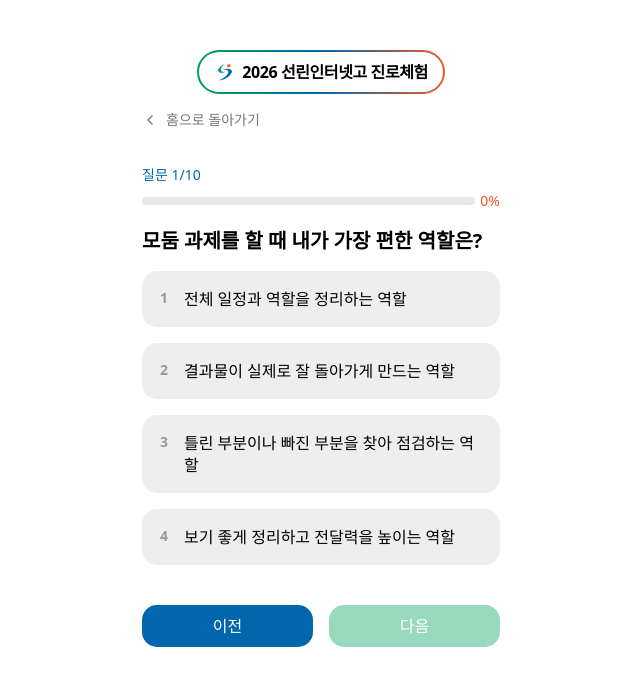
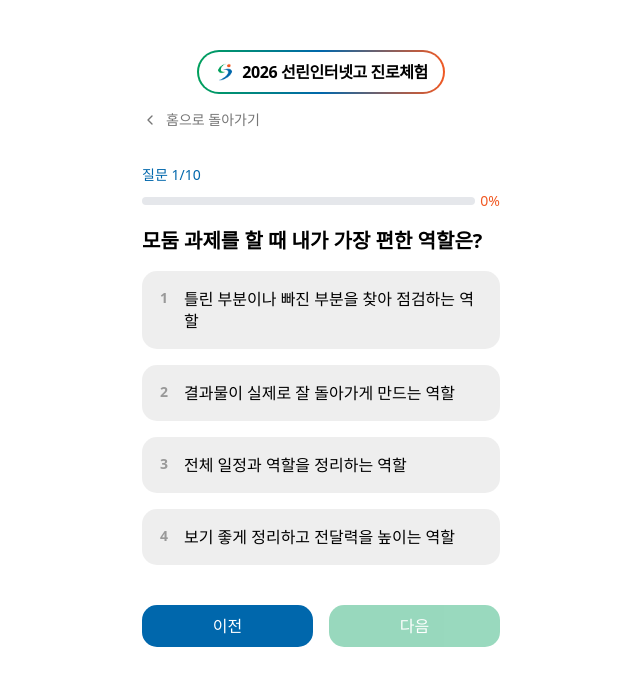
Before and after one commit to jungwj09/sunrin-career-exploration, a Next.js app: page /question/major in a window 1280 px wide. Shown: the top 686 px of the page, without its empty margins (319-959 px from the left). Built offline with nearby package versions, Linux system fonts and the light colour scheme; a web font is replaced by a local one.

Commit message:
refactor: replace index-based answers with string values

```diff
--- a/src/components/question/ClubQuestionView.tsx
+++ b/src/components/question/ClubQuestionView.tsx
@@ -1,13 +1,13 @@
 "use client";
 
-import { useState } from "react";
+import { useState, useMemo } from "react";
 import { useRouter } from "next/navigation";
 import YearBadge from "@/components/shared/YearBadge";
 import HomeButton from "@/components/shared/HomeButton";
 import QuestionProgress from "@/components/question/QuestionProgress";
 import QuestionOptionItem from "@/components/question/QuestionOptionItem";
 import QuestionFooterNav from "@/components/question/QuestionFooterNav";
-import type { QuestionData, MajorKey } from "@/lib/question/types";
+import type { QuestionData, MajorKey, QuestionOption } from "@/lib/question/types";
 
 const ACCENT_COLOR: Record<MajorKey, string> = {
   infosec: "var(--infosec)",
@@ -23,6 +23,19 @@ const SELECTED_BG_COLOR: Record<MajorKey, string> = {
   design: "rgba(39, 106, 173, 0.3)",
 };
 
+function shuffleArray<T>(arr: T[]): T[] {
+  const result = [...arr];
+  for (let i = result.length - 1; i > 0; i--) {
+    const j = Math.floor(Math.random() * (i + 1));
+    [result[i], result[j]] = [result[j], result[i]];
+  }
+  return result;
+}
+
+interface ShuffledOption extends QuestionOption {
+  originalIndex: number;
+}
+
 interface ClubQuestionViewProps {
   major: MajorKey;
   questionData: QuestionData;
@@ -34,20 +47,31 @@ export default function ClubQuestionView({
 }: ClubQuestionViewProps) {
   const router = useRouter();
   const [currentIndex, setCurrentIndex] = useState(0);
-  const [answers, setAnswers] = useState<(number | null)[]>(
+  // answers는 셔플된 선지 기준의 index가 아니라 선택된 club 값을 저장
+  const [answers, setAnswers] = useState<(string | null)[]>(
     Array(questionData.questions.length).fill(null)
   );
 
+  // 컴포넌트 마운트 시 한 번만 셔플
+  const shuffledQuestions = useMemo(() => {
+    return questionData.questions.map((q) => {
+      const shuffled = shuffleArray(
+        q.options.map((opt, i) => ({ ...opt, originalIndex: i }))
+      ) as ShuffledOption[];
+      return { ...q, options: shuffled };
+    });
+  }, [questionData]);
+
   const accentColor = ACCENT_COLOR[major];
   const selectedBgColor = SELECTED_BG_COLOR[major];
-  const currentQuestion = questionData.questions[currentIndex];
+  const currentQuestion = shuffledQuestions[currentIndex];
   const currentAnswer = answers[currentIndex];
-  const total = questionData.questions.length;
+  const total = shuffledQuestions.length;
 
-  const handleSelect = (optionIndex: number) => {
+  const handleSelect = (club: string) => {
     setAnswers((prev) => {
       const next = [...prev];
-      next[currentIndex] = optionIndex;
+      next[currentIndex] = club;
       return next;
     });
   };
@@ -66,9 +90,8 @@ export default function ClubQuestionView({
     if (currentIndex < total - 1) {
       setCurrentIndex((i) => i + 1);
     } else {
-      const answersParam = answers
-        .map((a) => (a === null ? "" : String(a)))
-        .join(",");
+      // club 값을 쉼표로 join해서 전달
+      const answersParam = answers.map((a) => a ?? "").join(",");
       router.push(`/result/club/${major}?answers=${answersParam}`);
     }
   };
@@ -95,11 +118,11 @@ export default function ClubQuestionView({
             <div className="flex flex-col gap-4">
               {currentQuestion.options.map((option, i) => (
                 <QuestionOptionItem
-                  key={i}
+                  key={option.originalIndex}
                   index={i}
                   text={option.text}
-                  selected={currentAnswer === i}
-                  onClick={() => handleSelect(i)}
+                  selected={currentAnswer === option.club}
+                  onClick={() => handleSelect(option.club)}
                   accentColor={accentColor}
                   selectedBgColor={selectedBgColor}
                 />
--- a/src/components/question/MajorQuestionView.tsx
+++ b/src/components/question/MajorQuestionView.tsx
@@ -1,13 +1,26 @@
 "use client";
 
-import { useState } from "react";
+import { useState, useMemo } from "react";
 import { useRouter } from "next/navigation";
 import YearBadge from "@/components/shared/YearBadge";
 import HomeButton from "@/components/shared/HomeButton";
 import QuestionProgress from "@/components/question/QuestionProgress";
 import QuestionOptionItem from "@/components/question/QuestionOptionItem";
 import QuestionFooterNav from "@/components/question/QuestionFooterNav";
-import type { MajorQuestionQuestion } from "@/lib/question/types";
+import type { MajorQuestionQuestion, MajorQuestionOption } from "@/lib/question/types";
+
+function shuffleArray<T>(arr: T[]): T[] {
+  const result = [...arr];
+  for (let i = result.length - 1; i > 0; i--) {
+    const j = Math.floor(Math.random() * (i + 1));
+    [result[i], result[j]] = [result[j], result[i]];
+  }
+  return result;
+}
+
+interface ShuffledOption extends MajorQuestionOption {
+  originalIndex: number;
+}
 
 interface MajorQuestionViewProps {
   questions: MajorQuestionQuestion[];
@@ -22,18 +35,29 @@ export default function MajorQuestionView({
 }: MajorQuestionViewProps) {
   const router = useRouter();
   const [currentIndex, setCurrentIndex] = useState(0);
-  const [answers, setAnswers] = useState<(number | null)[]>(
+  // major 값을 직접 저장
+  const [answers, setAnswers] = useState<(string | null)[]>(
     Array(questions.length).fill(null)
   );
 
-  const currentQuestion = questions[currentIndex];
+  // 컴포넌트 마운트 시 한 번만 셔플
+  const shuffledQuestions = useMemo(() => {
+    return questions.map((q) => {
+      const shuffled = shuffleArray(
+        q.options.map((opt, i) => ({ ...opt, originalIndex: i }))
+      ) as ShuffledOption[];
+      return { ...q, options: shuffled };
+    });
+  }, [questions]);
+
+  const currentQuestion = shuffledQuestions[currentIndex];
   const currentAnswer = answers[currentIndex];
-  const total = questions.length;
+  const total = shuffledQuestions.length;
 
-  const handleSelect = (optionIndex: number) => {
+  const handleSelect = (major: string) => {
     setAnswers((prev) => {
       const next = [...prev];
-      next[currentIndex] = optionIndex;
+      next[currentIndex] = major;
       return next;
     });
   };
@@ -52,9 +76,7 @@ export default function MajorQuestionView({
     if (currentIndex < total - 1) {
       setCurrentIndex((i) => i + 1);
     } else {
-      const answersParam = answers
-        .map((a) => (a === null ? "" : String(a)))
-        .join(",");
+      const answersParam = answers.map((a) => a ?? "").join(",");
       router.push(`${resultPath}?answers=${answersParam}`);
     }
   };
@@ -81,11 +103,11 @@ export default function MajorQuestionView({
             <div className="flex flex-col gap-4">
               {currentQuestion.options.map((option, i) => (
                 <QuestionOptionItem
-                  key={i}
+                  key={option.originalIndex}
                   index={i}
                   text={option.text}
-                  selected={currentAnswer === i}
-                  onClick={() => handleSelect(i)}
+                  selected={currentAnswer === option.major}
+                  onClick={() => handleSelect(option.major)}
                   accentColor={accentColor}
                   selectedBgColor="rgba(241, 89, 35, 0.30)"
                 />
--- a/src/components/result/ClubResultView.tsx
+++ b/src/components/result/ClubResultView.tsx
@@ -21,16 +21,17 @@ export default function ClubResultView({ questionData, profiles, accentColor }:
   const searchParams = useSearchParams();
   const answersParam = searchParams.get("answers") ?? "";
 
+  // answers는 club 문자열 배열
   const answers = useMemo(() => {
-    return answersParam.split(",").map((v) => (v === "" ? null : Number(v)));
+    return answersParam.split(",").map((v) => v === "" ? null : v);
   }, [answersParam]);
 
   const results = useMemo(() => {
     const allClubIds = profiles.map((p) => p.id);
-    const score = calcClubScore(answers, questionData.questions);
+    const score = calcClubScore(answers);
     const ranked = scoreToRanked(score, allClubIds);
     return buildClubResults(ranked, profiles);
-  }, [answers, questionData, profiles]);
+  }, [answers, profiles]);
 
   const matchBarItems = results.map((r) => ({
     label: r.label,
--- a/src/components/result/MajorResultView.tsx
+++ b/src/components/result/MajorResultView.tsx
@@ -8,24 +8,20 @@ import ResultMatchBar from "@/components/result/ResultMatchBar";
 import ResultCta from "@/components/result/ResultCta";
 import { calcMajorScore, scoreToRanked } from "@/lib/question/calculateScore";
 import { buildMajorResults, getClubHref } from "@/lib/question/majorResultHelpers";
-import majorQuestionsRaw from "@/data/major/questions.json";
-import type { MajorQuestionData } from "@/lib/question/types";
 
-const majorQuestions = majorQuestionsRaw as MajorQuestionData;
-
-// questions.json의 option.major 값 전체 목록
 const ALL_MAJOR_IDS = ["infosec", "software", "it-management", "design"];
 
 export default function MajorResultView() {
   const searchParams = useSearchParams();
   const answersParam = searchParams.get("answers") ?? "";
 
+  // answers는 major 문자열 배열
   const answers = useMemo(() => {
-    return answersParam.split(",").map((v) => (v === "" ? null : Number(v)));
+    return answersParam.split(",").map((v) => v === "" ? null : v);
   }, [answersParam]);
 
   const results = useMemo(() => {
-    const score = calcMajorScore(answers, majorQuestions.questions);
+    const score = calcMajorScore(answers);
     const ranked = scoreToRanked(score, ALL_MAJOR_IDS);
     return buildMajorResults(ranked);
   }, [answers]);
--- a/src/lib/question/calculateScore.ts
+++ b/src/lib/question/calculateScore.ts
@@ -1,13 +1,10 @@
-// 학과 추천 점수 계산
+// 학과 추천 점수 계산 (answers: major 문자열 배열)
 export function calcMajorScore(
-  answers: (number | null)[],
-  questions: { options: { major: string }[] }[]
+  answers: (string | null)[]
 ): Record<string, number> {
   const score: Record<string, number> = {};
 
-  answers.forEach((answerIndex, qIndex) => {
-    if (answerIndex === null) return;
-    const major = questions[qIndex]?.options[answerIndex]?.major;
+  answers.forEach((major) => {
     if (!major) return;
     score[major] = (score[major] ?? 0) + 1;
   });
@@ -15,16 +12,13 @@ export function calcMajorScore(
   return score;
 }
 
-// 동아리 추천 점수 계산
+// 동아리 추천 점수 계산 (answers: club 문자열 배열)
 export function calcClubScore(
-  answers: (number | null)[],
-  questions: { options: { club: string }[] }[]
+  answers: (string | null)[]
 ): Record<string, number> {
   const score: Record<string, number> = {};
 
-  answers.forEach((answerIndex, qIndex) => {
-    if (answerIndex === null) return;
-    const club = questions[qIndex]?.options[answerIndex]?.club;
+  answers.forEach((club) => {
     if (!club) return;
     score[club] = (score[club] ?? 0) + 1;
   });
@@ -32,7 +26,7 @@ export function calcClubScore(
   return score;
 }
 
-// 점수 -> 퍼센트 + 순위 정렬 (공동 순위 포함 & 밀집 순위 방식)
+// 점수 -> 퍼센트 + 순위 정렬 (공동 순위 포함, 밀집 순위 방식)
 export interface RankedItem {
   id: string;
   rank: number;
@@ -52,7 +46,7 @@ export function scoreToRanked(
 
   items.sort((a, b) => b.percent - a.percent);
 
-  // 이전 항목과 percent가 다를 때만 rank를 1 증가
+  // 밀집 순위(dense ranking): 1,1,2,2 / 1,1,2,3 등
   let rank = 1;
   const ranked: RankedItem[] = items.map((item, i) => {
     if (i > 0 && items[i].percent < items[i - 1].percent) {
```
